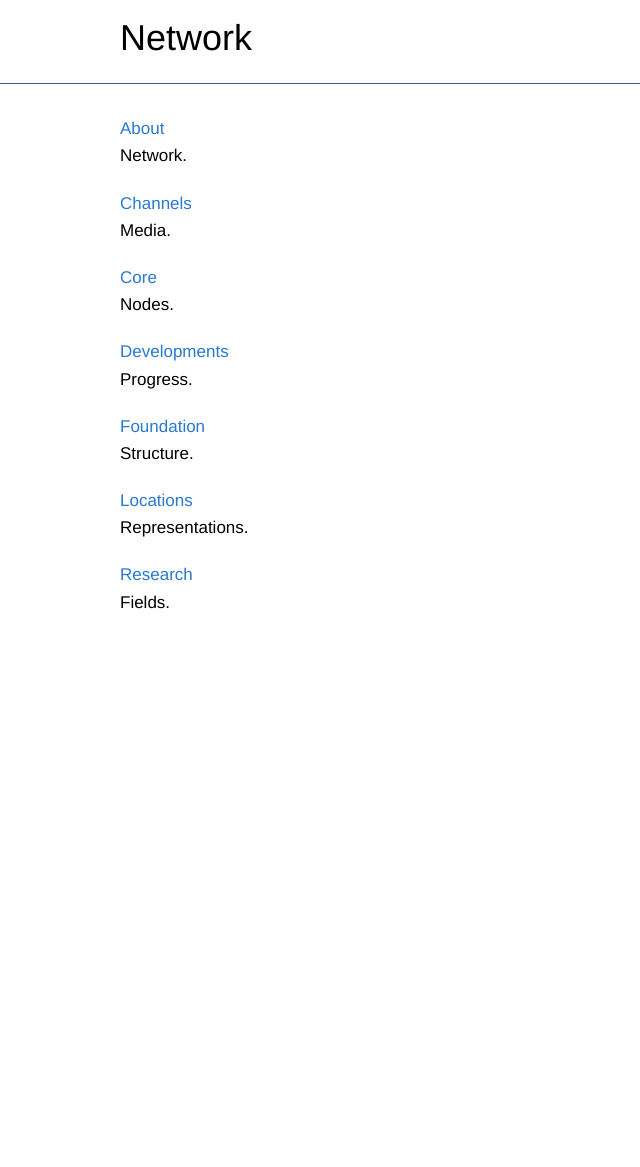
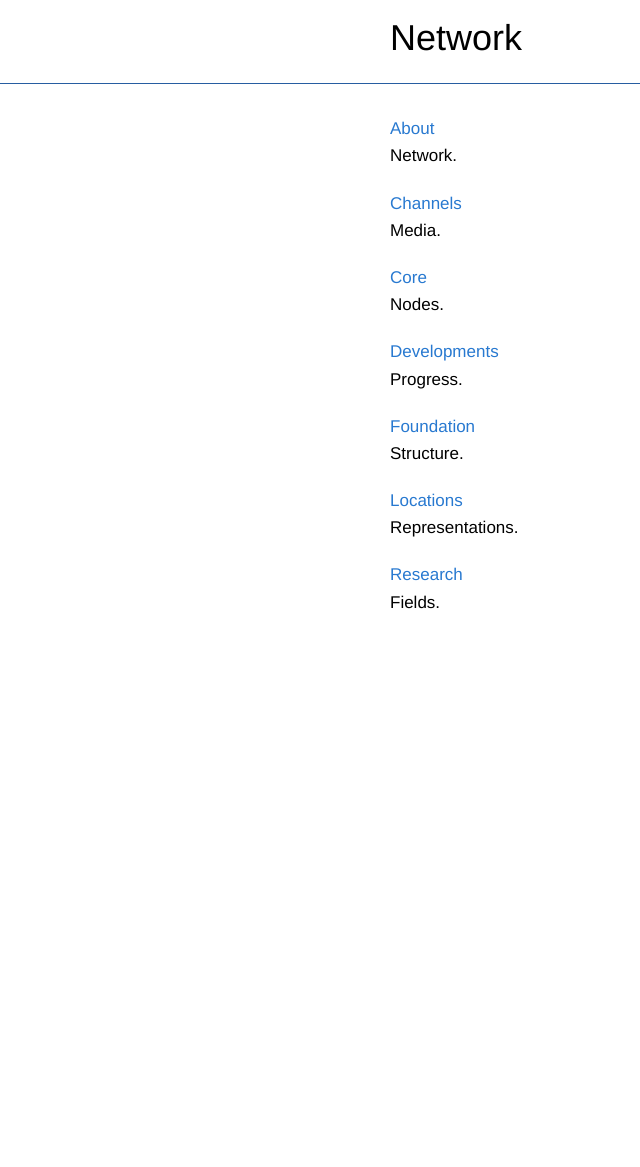
Before and after one commit to networkf/network.github.io, a Jekyll site: the page built from index.md, in a window 1280 px wide. Shown: the whole page, without its empty margins (50-690 px from the left). Built offline with Jekyll 4.4.1, drawn with Linux system fonts in a browser that asks for light colours; some web fonts are replaced; our own code applies the rules of GitHub Pages for plain Markdown files; the repository's description, which GitHub fills in, is left out.

Commit message:
Update jekyll-theme-architect.scss

```diff
--- a/_sass/jekyll-theme-architect.scss
+++ b/_sass/jekyll-theme-architect.scss
@@ -55,7 +55,7 @@ header h2 {
 
 .inner {
   position: relative;
-  width: 940px;
+  width: 400px;
   margin: 0 auto;
 }
 
```
